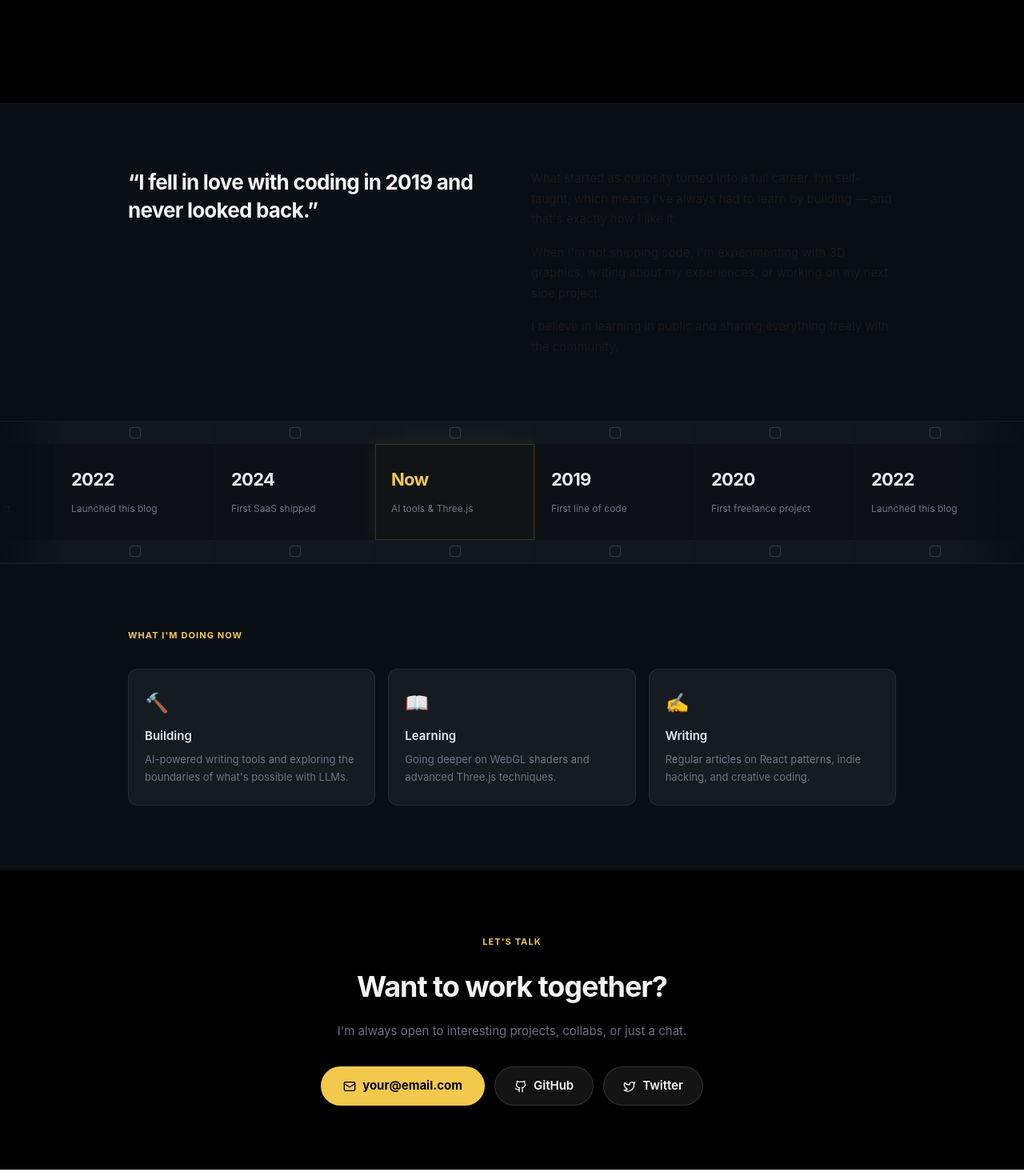
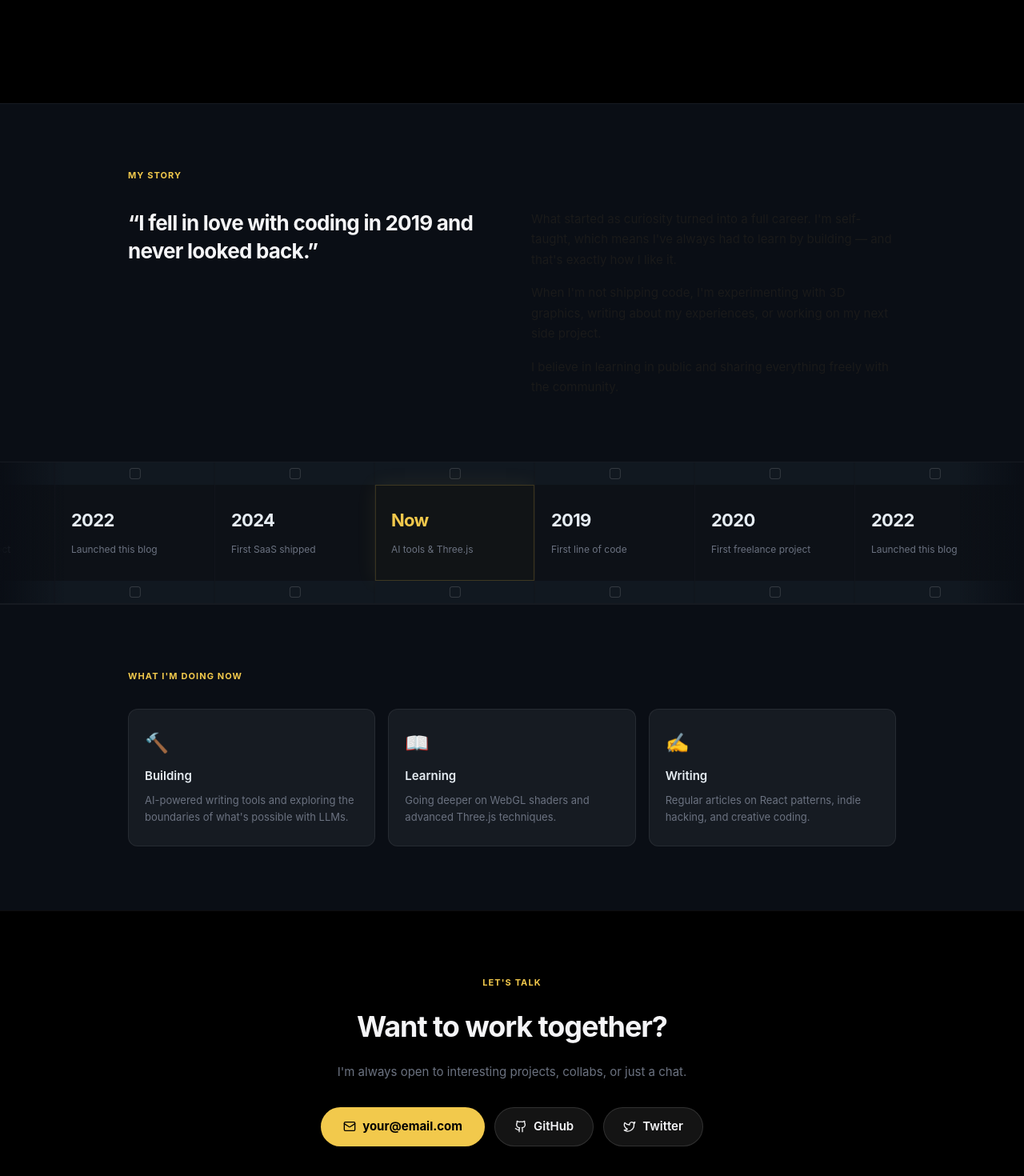
Before and after one commit to wdf0512/my-blog, a Next.js app: page /about in a window 1280 px wide. Shown: the part 760-2230 px from the top of the page at 80% size. Built offline with nearby package versions, Linux system fonts and the light colour scheme.

Commit message:
fix(about): add responsive layout and section labels

```diff
--- a/src/app/about/page.tsx
+++ b/src/app/about/page.tsx
@@ -10,8 +10,17 @@ export const metadata: Metadata = {
     "Developer, writer, and indie hacker. Learn about my story, journey, and what I'm doing now.",
 };
 
-const HERO_FONT =
+const FONT =
   "-apple-system, BlinkMacSystemFont, 'SF Pro Display', 'Helvetica Neue', Arial, sans-serif";
+
+const SECTION_LABEL: React.CSSProperties = {
+  fontFamily: FONT,
+  fontSize: '11px',
+  fontWeight: 700,
+  letterSpacing: '0.1em',
+  color: '#f2c94c',
+  textTransform: 'uppercase',
+};
 
 const NOW_ITEMS = [
   {
@@ -39,25 +48,16 @@ export default function AboutPage() {
 
       {/* ── Section 2: My Story ── */}
       <section
-        style={{
-          padding: '80px 24px',
-          background: '#0a0e15',
-          borderTop: '1px solid rgba(255,255,255,0.05)',
-        }}
+        className="px-4 md:px-8 py-12 md:py-20"
+        style={{ background: '#0a0e15', borderTop: '1px solid rgba(255,255,255,0.05)' }}
       >
-        <div style={{ maxWidth: '960px', margin: '0 auto' }}>
+        <div className="max-w-[960px] mx-auto">
           <FadeIn>
-            <div
-              style={{
-                display: 'grid',
-                gridTemplateColumns: 'repeat(auto-fit, minmax(300px, 1fr))',
-                gap: '48px',
-                alignItems: 'start',
-              }}
-            >
+            <p className="mb-8" style={SECTION_LABEL}>My Story</p>
+            <div className="grid grid-cols-1 md:grid-cols-2 gap-8 md:gap-12 items-start">
               <p
                 style={{
-                  fontFamily: HERO_FONT,
+                  fontFamily: FONT,
                   fontSize: 'clamp(20px, 2.5vw, 26px)',
                   fontWeight: 700,
                   color: '#f5f5f7',
@@ -69,15 +69,8 @@ export default function AboutPage() {
                 &ldquo;I fell in love with coding in 2019 and never looked back.&rdquo;
               </p>
               <div
-                style={{
-                  display: 'flex',
-                  flexDirection: 'column',
-                  gap: '16px',
-                  fontFamily: HERO_FONT,
-                  fontSize: '15px',
-                  color: '#6b7280',
-                  lineHeight: 1.75,
-                }}
+                className="flex flex-col gap-4"
+                style={{ fontFamily: FONT, fontSize: '15px', color: '#6b7280', lineHeight: 1.75 }}
               >
                 <p style={{ margin: 0 }}>
                   What started as curiosity turned into a full career. I&apos;m self-taught,
@@ -103,35 +96,13 @@ export default function AboutPage() {
 
       {/* ── Section 4: What I'm Doing Now ── */}
       <section
-        style={{
-          padding: '80px 24px',
-          background: '#0a0e15',
-          borderTop: '1px solid rgba(255,255,255,0.05)',
-        }}
+        className="px-4 md:px-8 py-12 md:py-20"
+        style={{ background: '#0a0e15', borderTop: '1px solid rgba(255,255,255,0.05)' }}
       >
-        <div style={{ maxWidth: '960px', margin: '0 auto' }}>
+        <div className="max-w-[960px] mx-auto">
           <FadeIn>
-            <p
-              style={{
-                fontFamily: HERO_FONT,
-                fontSize: '11px',
-                fontWeight: 700,
-                letterSpacing: '0.1em',
-                color: '#f2c94c',
-                textTransform: 'uppercase',
-                marginBottom: '32px',
-                margin: '0 0 32px',
-              }}
-            >
-              What I&apos;m Doing Now
-            </p>
-            <div
-              style={{
-                display: 'grid',
-                gridTemplateColumns: 'repeat(auto-fit, minmax(240px, 1fr))',
-                gap: '16px',
-              }}
-            >
+            <p className="mb-8" style={SECTION_LABEL}>What I&apos;m Doing Now</p>
+            <div className="grid grid-cols-1 sm:grid-cols-3 gap-4">
               {NOW_ITEMS.map((item) => (
                 <div
                   key={item.label}
@@ -145,7 +116,7 @@ export default function AboutPage() {
                   <div style={{ fontSize: '24px', marginBottom: '12px' }}>{item.icon}</div>
                   <div
                     style={{
-                      fontFamily: HERO_FONT,
+                      fontFamily: FONT,
                       fontSize: '15px',
                       fontWeight: 600,
                       color: '#e6edf3',
@@ -154,14 +125,7 @@ export default function AboutPage() {
                   >
                     {item.label}
                   </div>
-                  <div
-                    style={{
-                      fontFamily: HERO_FONT,
-                      fontSize: '13px',
-                      color: '#6b7280',
-                      lineHeight: 1.65,
-                    }}
-                  >
+                  <div style={{ fontFamily: FONT, fontSize: '13px', color: '#6b7280', lineHeight: 1.65 }}>
                     {item.desc}
                   </div>
                 </div>
@@ -173,57 +137,30 @@ export default function AboutPage() {
 
       {/* ── Section 5: Contact ── */}
       <section
-        style={{
-          padding: '80px 24px',
-          background: '#000',
-          borderTop: '1px solid rgba(255,255,255,0.05)',
-          textAlign: 'center',
-        }}
+        className="px-4 md:px-8 py-12 md:py-20 text-center"
+        style={{ background: '#000', borderTop: '1px solid rgba(255,255,255,0.05)' }}
       >
         <FadeIn>
+          <p className="mb-4" style={SECTION_LABEL}>Let&apos;s Talk</p>
           <p
+            className="mb-3"
             style={{
-              fontFamily: HERO_FONT,
-              fontSize: '11px',
-              fontWeight: 700,
-              letterSpacing: '0.1em',
-              color: '#f2c94c',
-              textTransform: 'uppercase',
-              margin: '0 0 16px',
-            }}
-          >
-            Let&apos;s Talk
-          </p>
-          <p
-            style={{
-              fontFamily: HERO_FONT,
+              fontFamily: FONT,
               fontSize: 'clamp(24px, 3vw, 36px)',
               fontWeight: 700,
               letterSpacing: '-0.03em',
               color: '#f5f5f7',
-              margin: '0 0 12px',
             }}
           >
             Want to work together?
           </p>
           <p
-            style={{
-              fontFamily: HERO_FONT,
-              fontSize: '15px',
-              color: '#6b7280',
-              margin: '0 0 32px',
-            }}
+            className="mb-8"
+            style={{ fontFamily: FONT, fontSize: '15px', color: '#6b7280' }}
           >
             I&apos;m always open to interesting projects, collabs, or just a chat.
           </p>
-          <div
-            style={{
-              display: 'flex',
-              gap: '12px',
-              justifyContent: 'center',
-              flexWrap: 'wrap',
-            }}
-          >
+          <div className="flex flex-wrap justify-center gap-3">
             <a
               href="mailto:your@email.com"
               style={{
@@ -236,7 +173,7 @@ export default function AboutPage() {
                 color: '#000',
                 fontWeight: 700,
                 fontSize: '15px',
-                fontFamily: HERO_FONT,
+                fontFamily: FONT,
                 textDecoration: 'none',
               }}
             >
@@ -258,7 +195,7 @@ export default function AboutPage() {
                 color: '#f5f5f7',
                 fontWeight: 600,
                 fontSize: '15px',
-                fontFamily: HERO_FONT,
+                fontFamily: FONT,
                 textDecoration: 'none',
               }}
             >
@@ -280,7 +217,7 @@ export default function AboutPage() {
                 color: '#f5f5f7',
                 fontWeight: 600,
                 fontSize: '15px',
-                fontFamily: HERO_FONT,
+                fontFamily: FONT,
                 textDecoration: 'none',
               }}
             >
--- a/src/components/about/HeroTypewriter.module.css
+++ b/src/components/about/HeroTypewriter.module.css
@@ -132,3 +132,29 @@
   0%, 100% { opacity: 1; }
   50% { opacity: 0; }
 }
+
+@media (max-width: 640px) {
+  .section {
+    padding: 24px 20px;
+  }
+
+  .badge {
+    margin-bottom: 24px;
+  }
+
+  .headline {
+    /* phase-2 quote wraps to 3+ lines on small screens */
+    min-height: 130px;
+    margin-bottom: 28px;
+  }
+
+  .buttons {
+    flex-direction: column;
+    align-items: stretch;
+  }
+
+  .btnPrimary,
+  .btnSecondary {
+    justify-content: center;
+  }
+}
```
